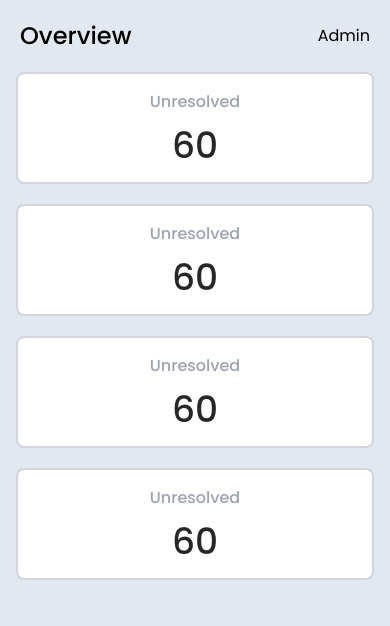
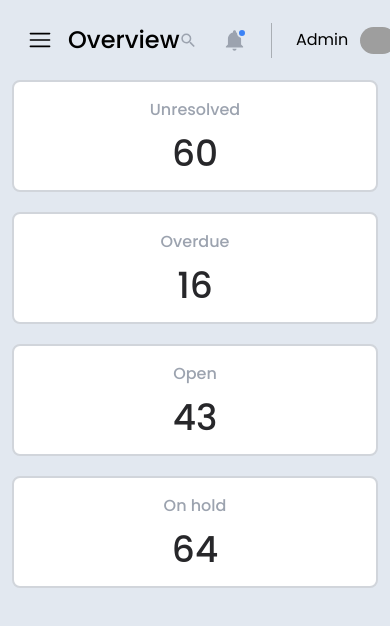
Before and after one commit to Aramdhann/dashboard-kit, a React (Vite) app: page / in a window 390 px wide. Shown: the top 626 px of the page. Built offline with nearby package versions, Linux system fonts and the light colour scheme; grey boxes are pictures that could not be loaded; a web font is replaced by a local one.

Commit message:
fixing logic sideNavbar autohide and function in humburger, styling in navbar

```diff
--- a/src/App.jsx
+++ b/src/App.jsx
@@ -1,6 +1,7 @@
 import { Route, Routes } from "react-router-dom";
-import Home from "./pages/Home.jsx";
-import Login from "./pages/Login.jsx";
+import Home from "pages/Home.jsx";
+import Login from "pages/Login.jsx";
+import Ticket from "pages/Ticket.jsx";
 
 function App() {
   return (
@@ -8,6 +9,7 @@ function App() {
       <Routes>
         <Route path="/" element={<Home />} />
         <Route path="/login" element={<Login />} />
+        <Route path="/tickets" element={<Ticket />} />
       </Routes>
     </>
   );
--- a/src/components/Card.jsx
+++ b/src/components/Card.jsx
@@ -3,8 +3,8 @@ import React from "react";
 const Card = ({ title, value }) => {
   return (
     <>
-      <div className="flex flex-col w-full sm:w-fit text-center gap-3 border-2 border-gray-300 py-4 px-16 text-gray-400 font-medium bg-white rounded-lg hover:border-blue-500 hover:border-1 hover:text-blue-500">
-        <p>{title}</p>
+      <div className="flex flex-col w-full sm:w-64 text-center gap-3 border-2 border-gray-300 py-4 px-16 font-medium bg-white rounded-lg hover:border-blue-500 hover:border-1 hover:text-blue-500">
+        <p className="text-gray-400">{title}</p>
         <p className="font-base text-4xl ">
           <span className="text-zinc-800">{value}</span>
         </p>
--- a/src/components/Navbar.jsx
+++ b/src/components/Navbar.jsx
@@ -1,11 +1,41 @@
 import React from "react";
+import { IoMdNotifications } from "react-icons/io";
+import { MdSearch } from "react-icons/md";
+import { RxHamburgerMenu } from "react-icons/rx";
 
-const Navbar = () => {
+const Navbar = ({toggleSidebar}) => {
   return (
     <div className="flex justify-between items-center p-5">
-      <h1 className="font-medium text-2xl">Overview</h1>
-      <div>
-        <p>Admin</p>
+      <div className="flex gap-2 items-center">
+        <a href="#" className="p-2" onClick={toggleSidebar}>
+          <RxHamburgerMenu size={24} />
+        </a>
+        <h1 className="font-medium text-2xl">Overview</h1>
+      </div>
+      <div className="flex items-center gap-6">
+        <MdSearch size={25} className="text-gray-400" />
+        <a role="button" className="relative">
+          <div className="absolute rounded-full w-[10px] h-[10px] border-2 border-slate-200 bg-blue-500 right-0"></div>
+          <IoMdNotifications size={25} className="text-gray-400" />
+        </a>
+        <div
+          className="flex h-[35px] opacity-25 border-black"
+          style={{ borderLeft: "1px solid black" }}
+        ></div>
+        <a
+          href="#"
+          role="button"
+          data-bs-toggle="dropdown"
+          className="flex items-center gap-3"
+        >
+          <p>Admin</p>
+          <img
+            src="https://ui-avatars.com/api/?name=Admin"
+            className="rounded-full"
+            width="36"
+            alt="Admin"
+          />
+        </a>
       </div>
     </div>
   );
--- a/src/components/SideNavbar.jsx
+++ b/src/components/SideNavbar.jsx
@@ -1,9 +1,37 @@
-import React from "react";
+import React, { useEffect, useState } from "react";
 import { NavLink } from "react-router-dom";
 
-const SideNavbar = () => {
+const SideNavbar = ({ showSidebar }) => {
+  const [isSmallScreen, setIsSmallScreen] = useState(false);
+
+  useEffect(() => {
+    const handleResize = () => {
+      setIsSmallScreen(window.innerWidth <= 640);
+    };
+    window.addEventListener("resize", handleResize);
+    handleResize();
+
+    // clean function
+    return () => {
+      window.removeEventListener("resize", handleResize);
+    };
+  }, []);
+
+  const activeState = ({ isActive }) => {
+    return {
+      color: isActive ? "white" : "",
+      backgroundColor: isActive ? "#37373b" : "",
+      borderLeft: isActive ? "2px solid white" : "",
+    };
+  };
+
+  const sidebarClass = showSidebar && !isSmallScreen ? "block" : "hidden";
+
   return (
-    <nav className="bg-zinc-800 h-screen w-fit hidden sm:block">
+    <nav
+      id="nav-side"
+      className={`bg-zinc-800 min-h-screen w-fit ${sidebarClass}`}
+    >
       <div className="flex items-center gap-3 mb-5 p-4 md:p-5 lg:p-6">
         <div className="relative mx-auto bg-blue-500 h-[35px] w-[35px] rounded-full">
           <div className="absolute bg-white p-2 h-[15px] w-[10px] mt-[9px] ml-[10px] rounded-r-full"></div>
@@ -11,11 +39,15 @@ const SideNavbar = () => {
         <p className="text-gray-400 text-xs sm:text-base">Dashboard Kit</p>
       </div>
       <ul className="text-gray-400 text-xs">
-        <li className="sidebar-button">
-          <NavLink to="/overview">Overview</NavLink>
+        <li>
+          <NavLink to="/" className="sidebar-button" style={activeState}>
+            Overview
+          </NavLink>
         </li>
-        <li className="sidebar-button">
-          <NavLink>Tickets</NavLink>
+        <li>
+          <NavLink to="/tickets" className="sidebar-button" style={activeState}>
+            Tickets
+          </NavLink>
         </li>
         <li className="sidebar-button">Contacts</li>
         <li className="sidebar-button">Agents</li>
--- a/src/index.css
+++ b/src/index.css
@@ -12,6 +12,8 @@
 }
 
 .sidebar-button {
+  width: 100%;
+  display: flex;
   cursor: pointer;
   padding: 15px 25px;
   transition: opacity 0.3s ease;
@@ -23,8 +25,22 @@
   background-color: #37373b;
   border-left: 2px solid white;
   color: white;
+  width: 100%;
+  display: flex;
 }
 
 .cek {
   border: 2px solid red;
 }
+/*
+@media (max-width: 700px) {
+  #nav-side {
+    display: hidden;
+  }
+}
+
+@media (min-width: 700px) {
+  #nav-side {
+    display: block;
+  }
+} */
--- a/src/pages/Home.jsx
+++ b/src/pages/Home.jsx
@@ -1,24 +1,37 @@
-import React from "react";
-import SideNavbar from "components/SideNavbar";
-import Navbar from "components/Navbar";
-import Card from "components/Card";
+import React, { lazy, Suspense, useState } from "react";
+const SideNavbar = lazy(() => import("components/SideNavbar.jsx"));
+const Navbar = lazy(() => import("components/Navbar.jsx"));
+const Card = lazy(() => import("components/Card.jsx"));
 
 const Home = () => {
+  const [showSidebar, setShowSidebar] = useState(true);
+
+  const autoHide = () => {
+
+  }
+
+  const toggleSidebar = () => {
+    setShowSidebar(!showSidebar);
+  };
+
+
   return (
-    <div className="flex">
-      <SideNavbar />
-      <div className="flex-1 bg-slate-200 h-screen">
-        <Navbar />
-        <div className="flex items-center justify-center">
-          <div className="flex-wrap flex justify-center gap-5 w-11/12">
-            <Card title={"Unresolved"} value={60} />
-            <Card title={"Unresolved"} value={60} />
-            <Card title={"Unresolved"} value={60} />
-            <Card title={"Unresolved"} value={60} />
+    <Suspense fallback={"Loading..."}>
+      <div className="flex">
+        <SideNavbar showSidebar={showSidebar} />
+        <div className="flex-1 bg-slate-200 min-h-screen">
+          <Navbar toggleSidebar={toggleSidebar} />
+          <div className="flex items-center justify-center">
+            <div className="flex-wrap flex justify-center gap-5 px-3">
+              <Card title={"Unresolved"} value={60} />
+              <Card title={"Overdue"} value={16} />
+              <Card title={"Open"} value={43} />
+              <Card title={"On hold"} value={64} />
+            </div>
           </div>
         </div>
       </div>
-    </div>
+    </Suspense>
   );
 };
 
--- /dev/null
+++ b/src/pages/Ticket.jsx
@@ -0,0 +1,19 @@
+import React, { lazy, Suspense } from "react";
+const SideNavbar = lazy(() => import("components/SideNavbar.jsx"));
+const Navbar = lazy(() => import("components/Navbar.jsx"));
+
+const Ticket = () => {
+  return (
+    <Suspense fallback={'Loading...'}>
+      <div className="flex">
+        <SideNavbar />
+        <div className="flex-1 bg-slate-200 h-screen">
+          <Navbar />
+          <div className="flex items-center justify-center">tickets</div>
+        </div>
+      </div>
+    </Suspense>
+  );
+};
+
+export default Ticket;
```
